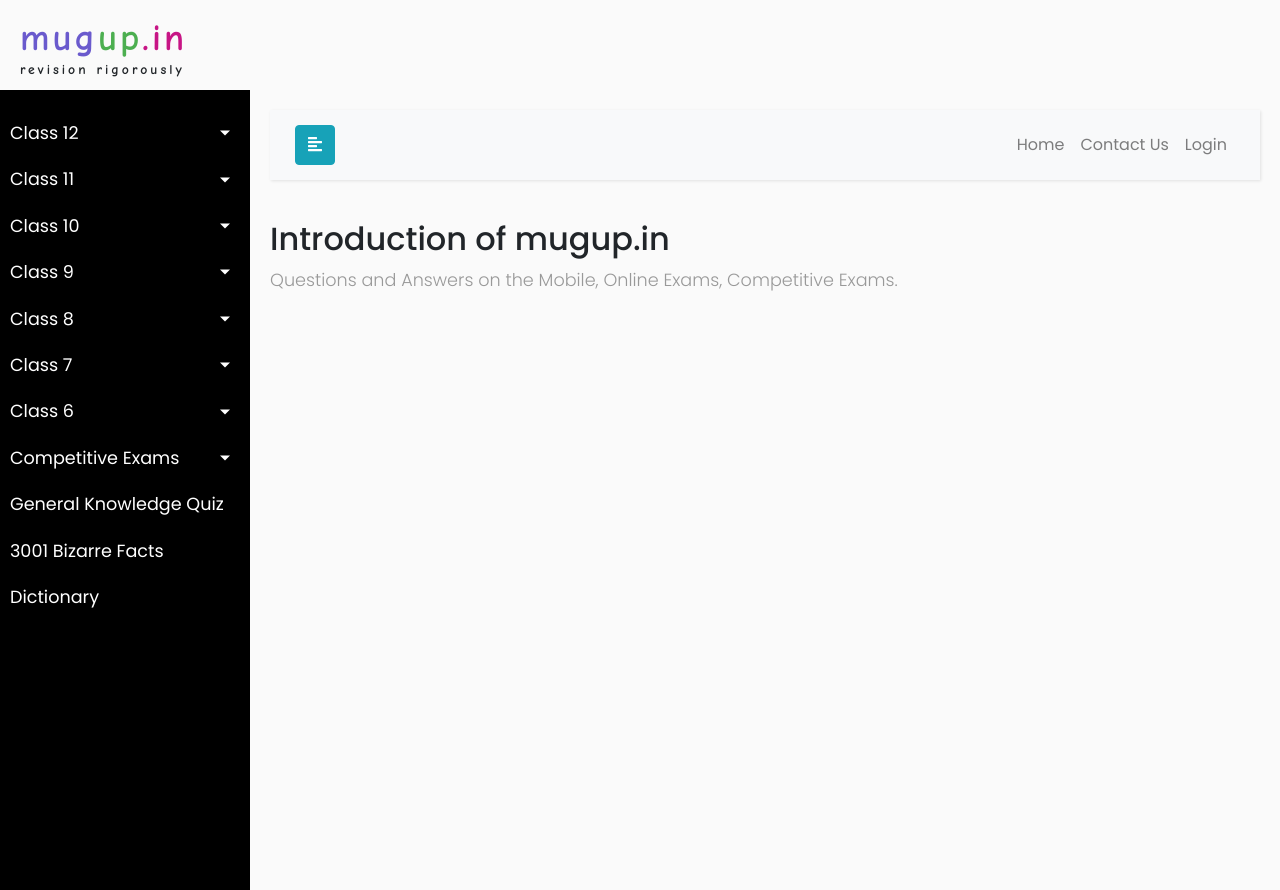
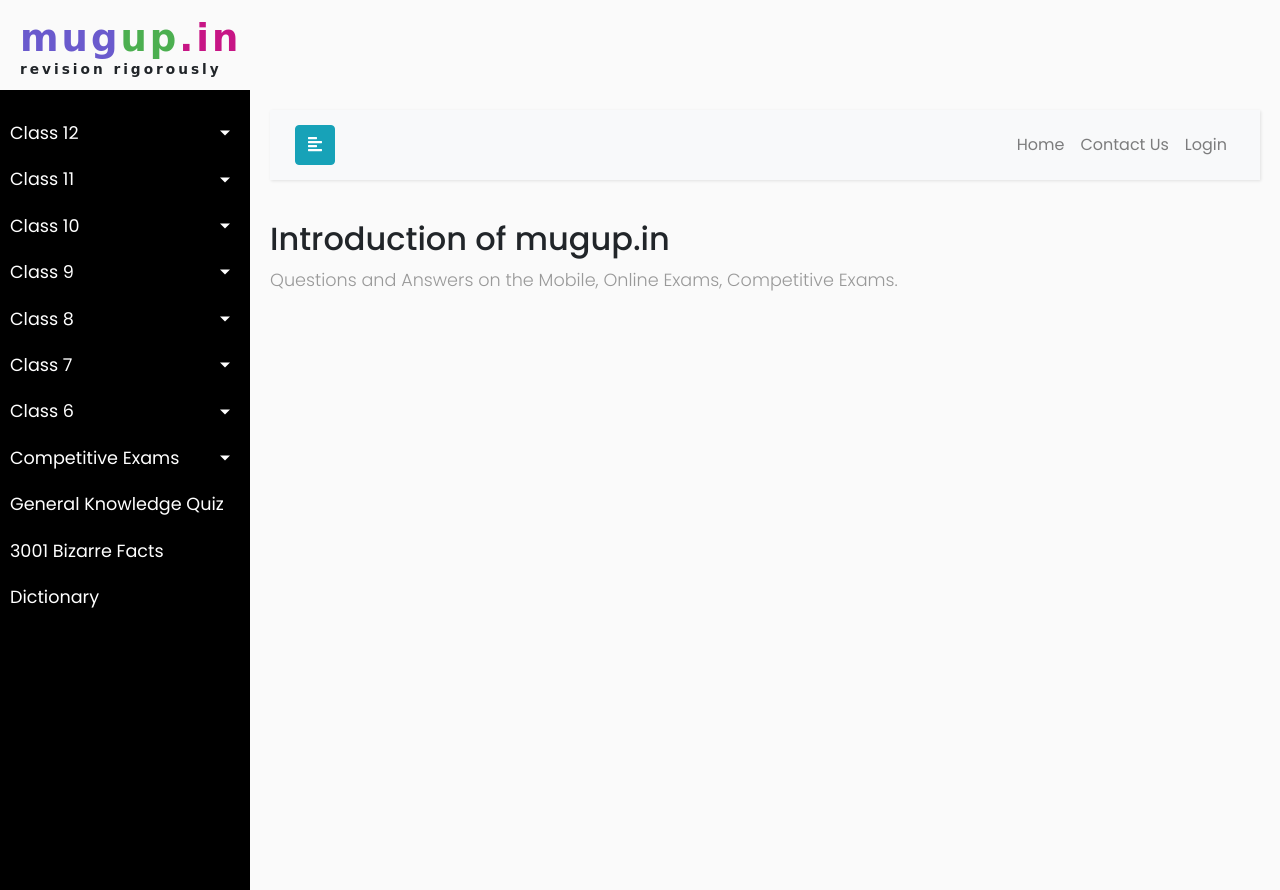
Before and after one commit to Milind728/demo_mugup.in, a plain HTML site: page index.html in a window 1280 px wide. Drawn offline with nearby package versions, Linux system fonts and the light colour scheme.

Commit message:
Update style.css

```diff
--- a/style.css
+++ b/style.css
@@ -220,7 +220,7 @@
 /*----------------------------------------------- my css -------------------------------------------*/
 
 .mugup-logo {
-  font-family: Comic Sans, Comic Sans MS, cursive;
+  font-family: Zapf Chancery, cursive;
   text-decoration: none;
   line-height: 1;
   -webkit-font-smoothing: antialiased;
```
